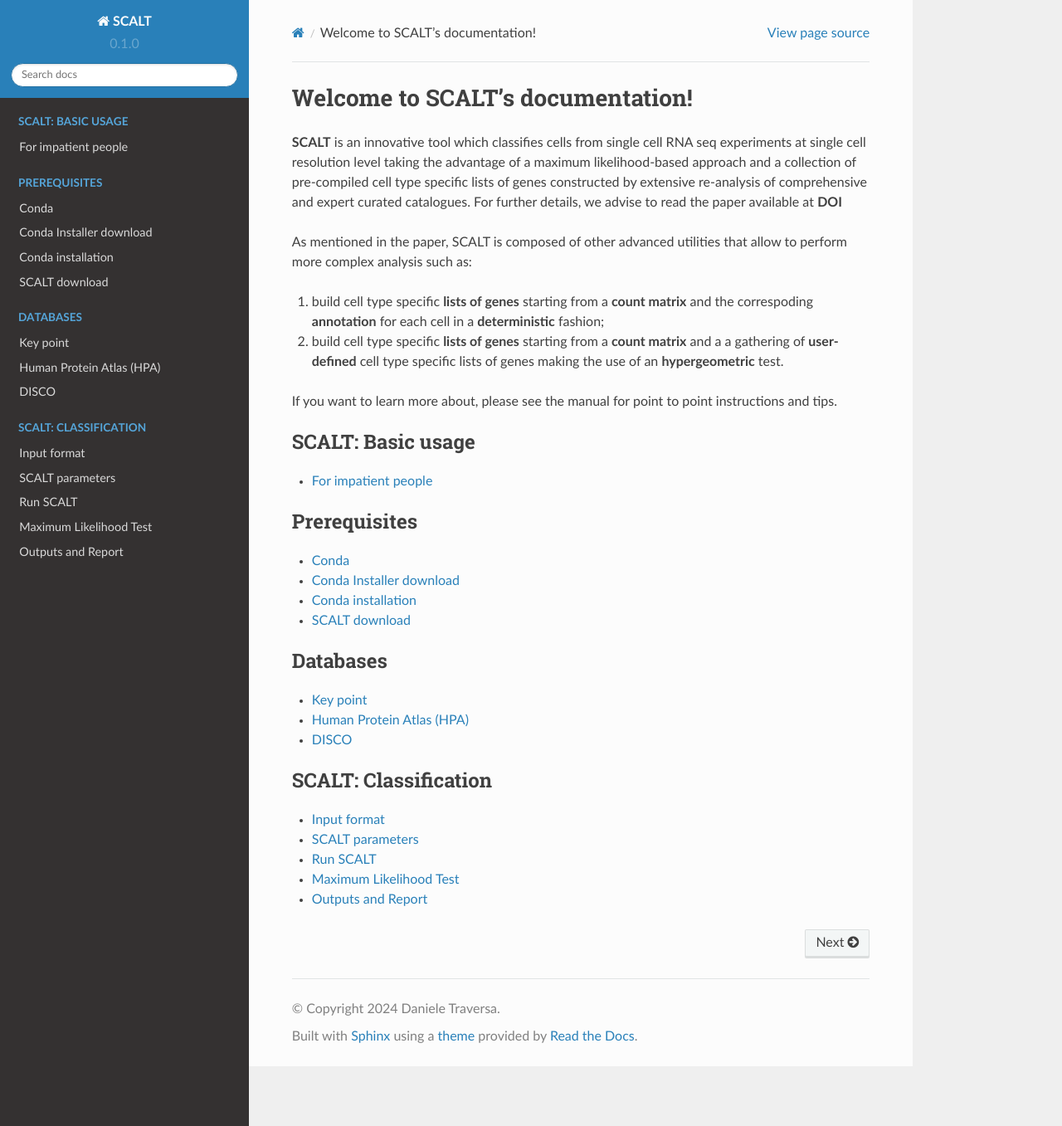
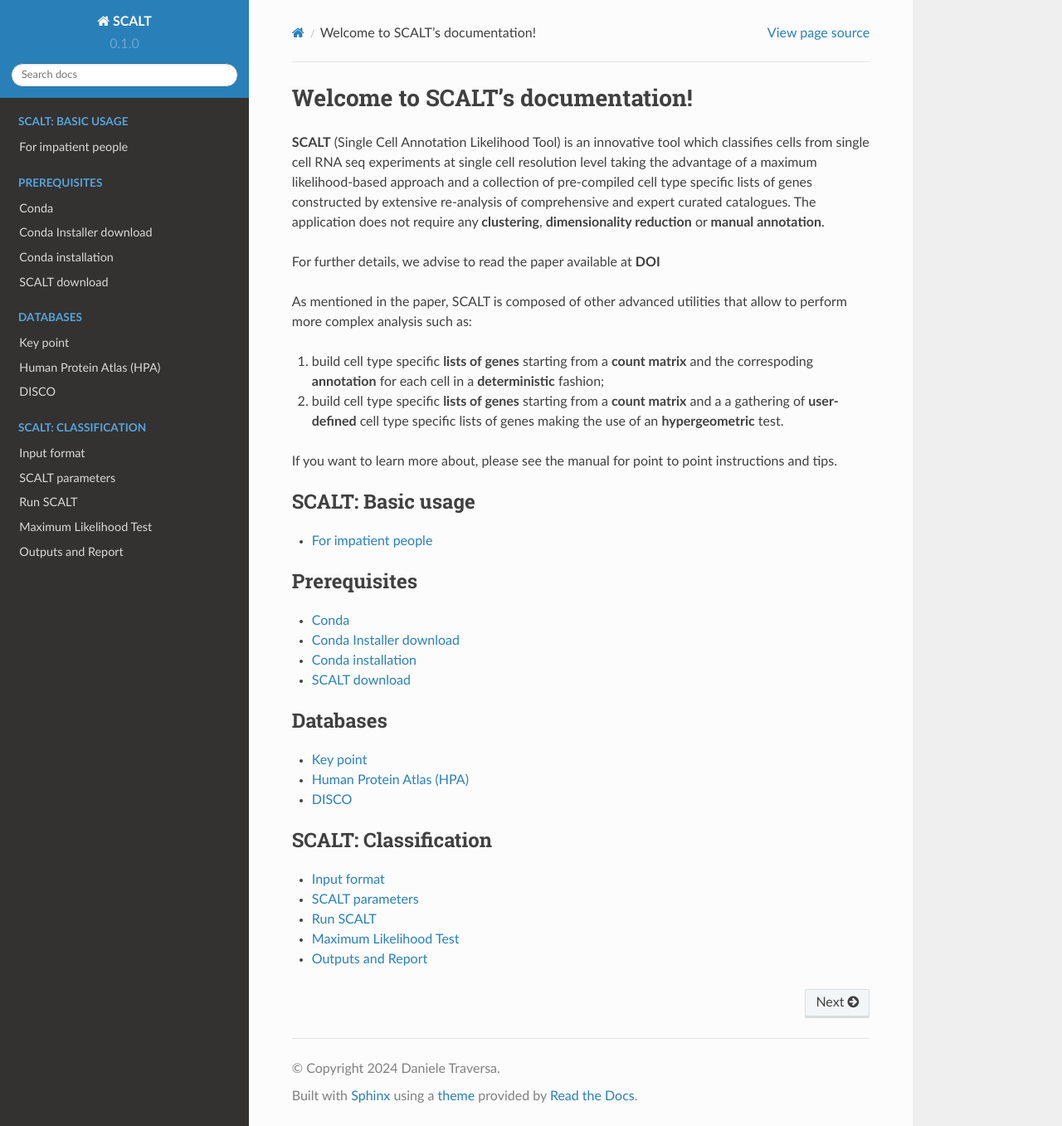
Before and after one commit to danitrave/CapitalCitiesGame, a Sphinx documentation site: the page built from docs/source/index.rst, in a window 1280 px wide and 1357 px high. Shown: the whole window at 83% size. Built offline with Sphinx 7.4.7 and the Read the Docs theme 2.0.0, drawn with Linux system fonts in a browser that asks for light colours.

Commit message:
Update index.rst

```diff
--- a/docs/source/index.rst
+++ b/docs/source/index.rst
@@ -1,7 +1,9 @@
 Welcome to SCALT's documentation!
 =================================
 
-**SCALT** is an innovative tool which classifies cells from single cell RNA seq experiments at single cell resolution level taking the advantage of a maximum likelihood-based approach and a collection of pre-compiled cell type specific lists of genes constructed by extensive re-analysis of comprehensive and expert curated catalogues.
+**SCALT** (Single Cell Annotation Likelihood Tool) is an innovative tool which classifies cells from single cell RNA seq experiments at single cell resolution level taking the advantage of a maximum likelihood-based approach and a collection of pre-compiled cell type specific lists of genes constructed by extensive re-analysis of comprehensive and expert curated catalogues.
+The application does not require any **clustering**, **dimensionality reduction** or **manual annotation**.
+
 For further details, we advise to read the paper available at **DOI**
 
 As mentioned in the paper, SCALT is composed of other advanced utilities that allow to perform more complex analysis such as:
```
